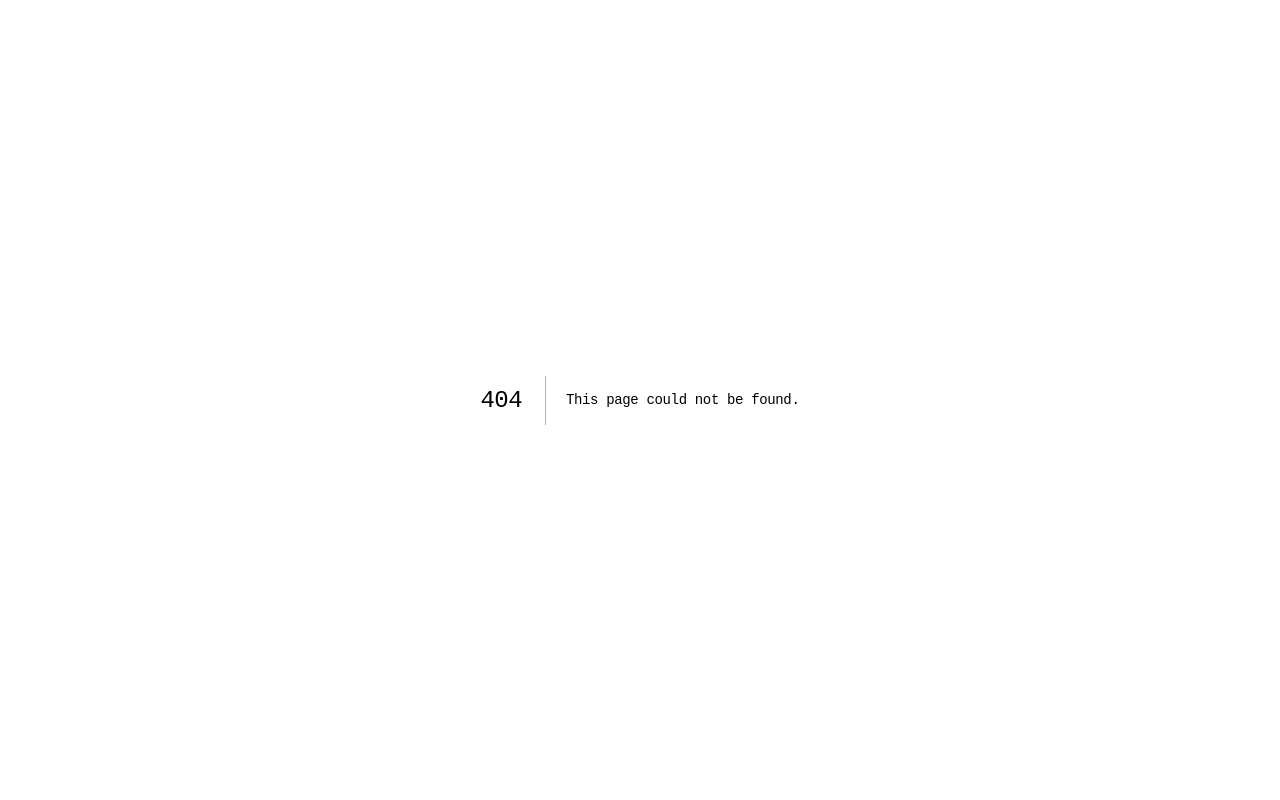
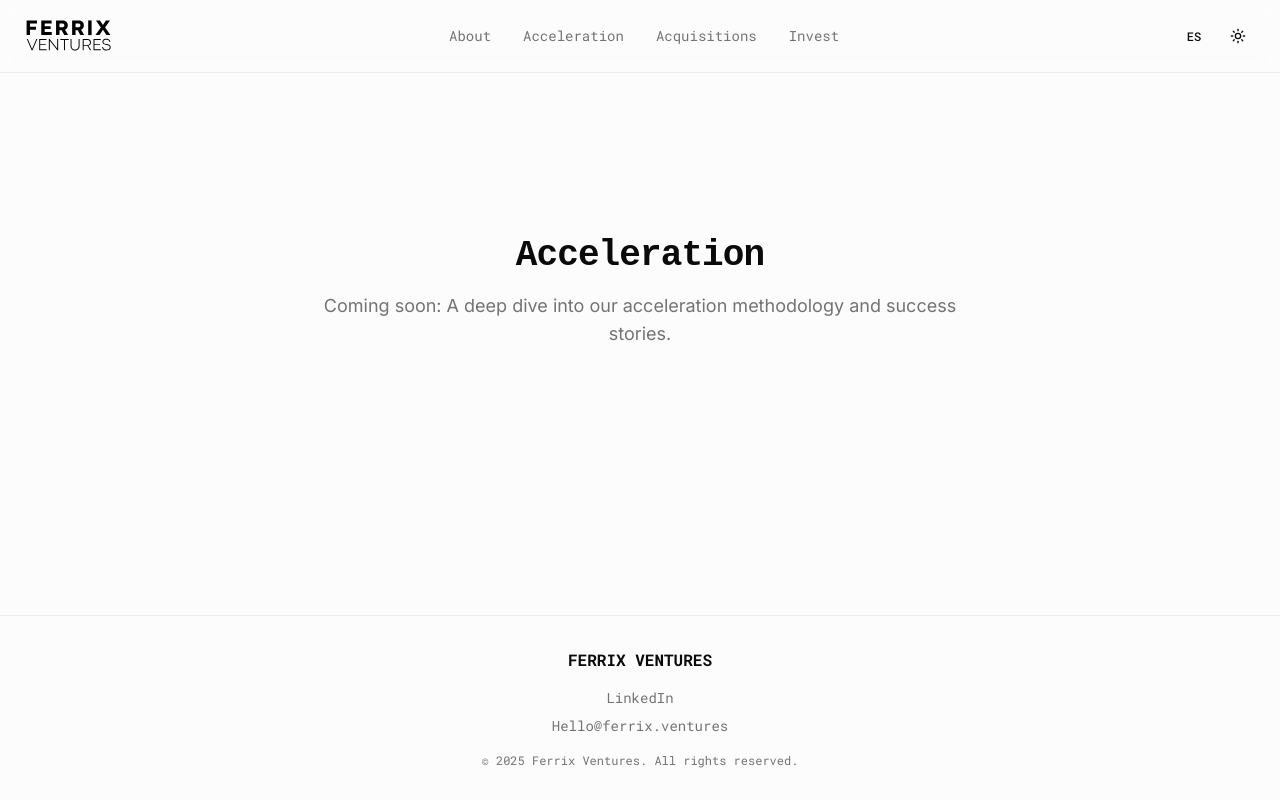
Before and after one commit to ferrixventures-account/ferrix-ventures-website, a Next.js app: page /1/acceleration in a window 1280 px wide. Before the commit this address had no page. Built offline with nearby package versions, Linux system fonts and the light colour scheme.

Commit message:
Update No. 48

```diff
--- /dev/null
+++ b/src/app/[lang]/acceleration/page.tsx
@@ -0,0 +1,41 @@
+"use client";
+
+import React from 'react';
+import { useLanguage } from '@/hooks/useLanguage';
+import { content as contentObj } from '@/content';
+import Header from '@/components/layout/Header';
+import Footer from '@/components/layout/Footer';
+
+const AccelerationPage = ({ lang }: { lang: 'en' | 'es' }) => {
+  const { language, toggleLanguage, isLangChanging } = useLanguage(lang);
+  const c = contentObj[language] || contentObj['en'];
+  return (
+    <div className="min-h-screen bg-background text-foreground flex flex-col">
+      <Header
+        language={language}
+        toggleLanguage={toggleLanguage}
+        navContent={c.nav}
+        isLangChanging={isLangChanging}
+      />
+      <main className="flex-1 flex flex-col items-center justify-center py-24">
+        <h1 className="text-4xl font-bold mb-4">
+          {language === 'es' ? 'Aceleración' : 'Acceleration'}
+        </h1>
+        <p className="max-w-2xl text-center text-lg text-muted-foreground mb-8">
+          {language === 'es'
+            ? 'Próximamente: Expansión detallada sobre nuestra metodología y casos de éxito en aceleración.'
+            : 'Coming soon: A deep dive into our acceleration methodology and success stories.'}
+        </p>
+      </main>
+      <Footer content={c.footer} />
+    </div>
+  );
+};
+
+export default function AccelerationPageWrapper({ params }: { params: Promise<{ lang: 'en' | 'es' }> }) {
+  const [lang, setLang] = React.useState<'en' | 'es'>('en');
+  React.useEffect(() => {
+    params.then(({ lang }) => setLang(lang === 'es' ? 'es' : 'en'));
+  }, [params]);
+  return <AccelerationPage lang={lang} />;
+}
--- /dev/null
+++ b/src/app/[lang]/acquisitions/page.tsx
@@ -0,0 +1,41 @@
+"use client";
+
+import React from 'react';
+import { useLanguage } from '@/hooks/useLanguage';
+import { content as contentObj } from '@/content';
+import Header from '@/components/layout/Header';
+import Footer from '@/components/layout/Footer';
+
+const AcquisitionsPage = ({ lang }: { lang: 'en' | 'es' }) => {
+  const { language, toggleLanguage, isLangChanging } = useLanguage(lang);
+  const c = contentObj[language] || contentObj['en'];
+  return (
+    <div className="min-h-screen bg-background text-foreground flex flex-col">
+      <Header
+        language={language}
+        toggleLanguage={toggleLanguage}
+        navContent={c.nav}
+        isLangChanging={isLangChanging}
+      />
+      <main className="flex-1 flex flex-col items-center justify-center py-24">
+        <h1 className="text-4xl font-bold mb-4">
+          {language === 'es' ? 'Adquisiciones' : 'Acquisitions'}
+        </h1>
+        <p className="max-w-2xl text-center text-lg text-muted-foreground mb-8">
+          {language === 'es'
+            ? 'Próximamente: Profundizaremos en nuestra estrategia y casos de éxito en adquisiciones.'
+            : 'Coming soon: A deep dive into our acquisition strategy and case studies.'}
+        </p>
+      </main>
+      <Footer content={c.footer} />
+    </div>
+  );
+};
+
+export default function AcquisitionsPageWrapper({ params }: { params: Promise<{ lang: 'en' | 'es' }> }) {
+  const [lang, setLang] = React.useState<'en' | 'es'>('en');
+  React.useEffect(() => {
+    params.then(({ lang }) => setLang(lang === 'es' ? 'es' : 'en'));
+  }, [params]);
+  return <AcquisitionsPage lang={lang} />;
+}
--- a/src/content.ts
+++ b/src/content.ts
@@ -20,9 +20,9 @@ export const content = {
 
       // Header
       nav: [
-        { text: 'Oportunidad', href: '#opportunity' },
-        { text: 'Metodología', href: '#redefining' },
         { text: 'Nosotros', href: '#about' },
+        { text: 'Aceleración', href: '/acceleration' },
+        { text: 'Adquisiciones', href: '/acquisitions' },
         { text: 'Invierte', href: '/thesis' },
       ],
 
@@ -330,9 +330,9 @@ Próxima Clase de Activos`,
       },
       // Header
       nav: [
-        { text: 'Opportunity', href: '#opportunity' },
-        { text: 'Methodology', href: '#redefining' },
         { text: 'About', href: '#about' },
+        { text: 'Acceleration', href: '/acceleration' },
+        { text: 'Acquisitions', href: '/acquisitions' },
         { text: 'Invest', href: '/thesis' },
       ],
 
```
